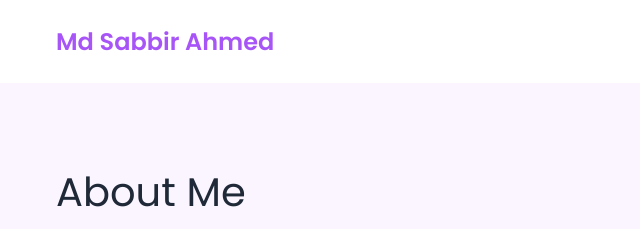
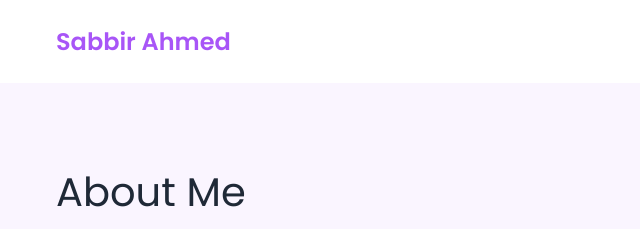
Before and after one commit to sabbirahmed404/Portfolio, a plain HTML site: page about.html in a window 1280 px wide. Shown: the top 229 px of the page, 0-640 px from the left. Drawn offline with nearby package versions, Linux system fonts and the light colour scheme.

Commit message:
Update about.html

```diff
--- a/about.html
+++ b/about.html
@@ -14,7 +14,7 @@
   <body>
     <nav>
       <div class="nav__content">
-        <div class="logo"><a href="#">Md Sabbir Ahmed</a></div>
+        <div class="logo"><a href="#">Sabbir Ahmed</a></div>
         <label for="check" class="checkbox">
           <i class="ri-menu-line"></i>
         </label>
```
